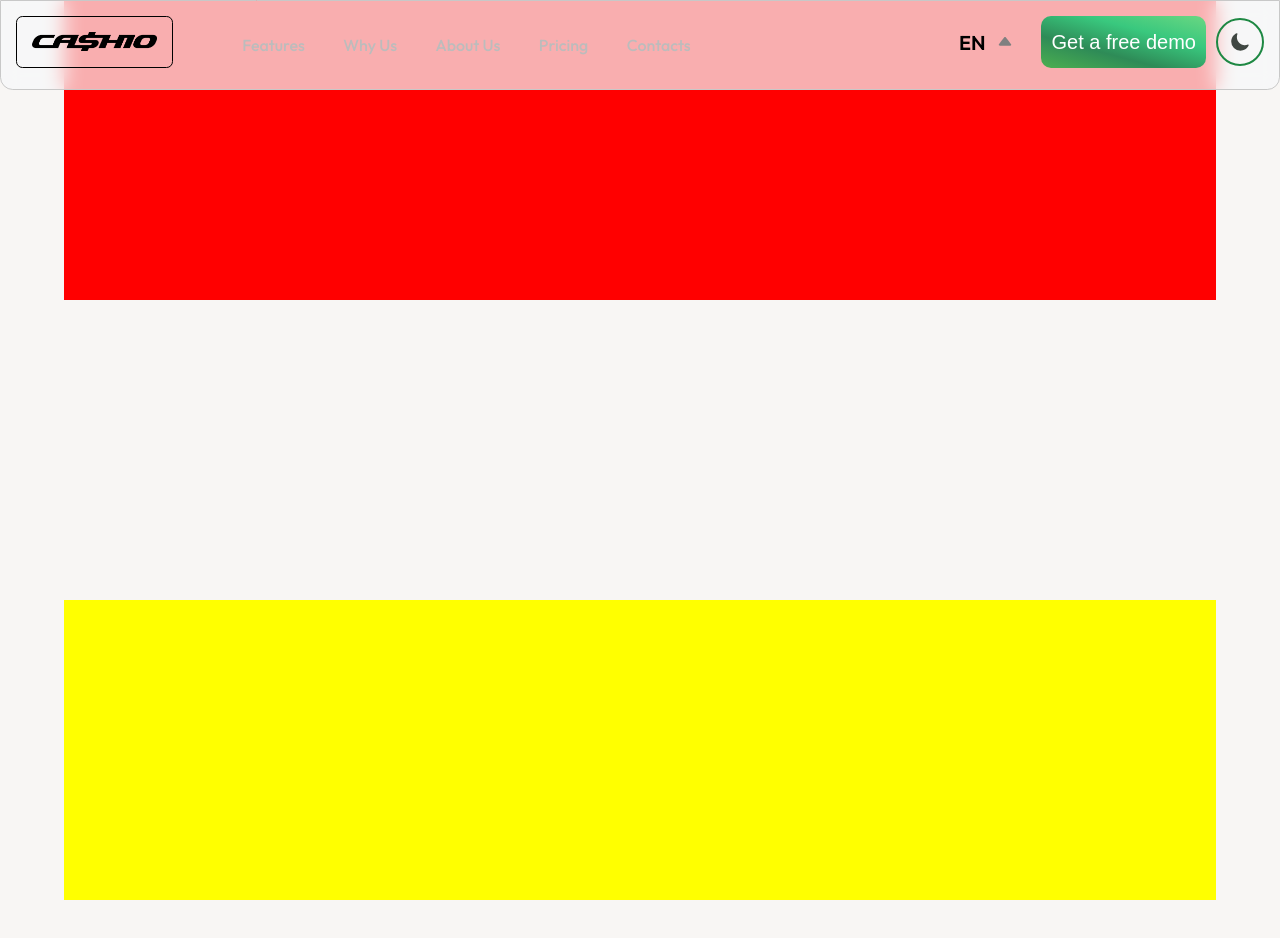
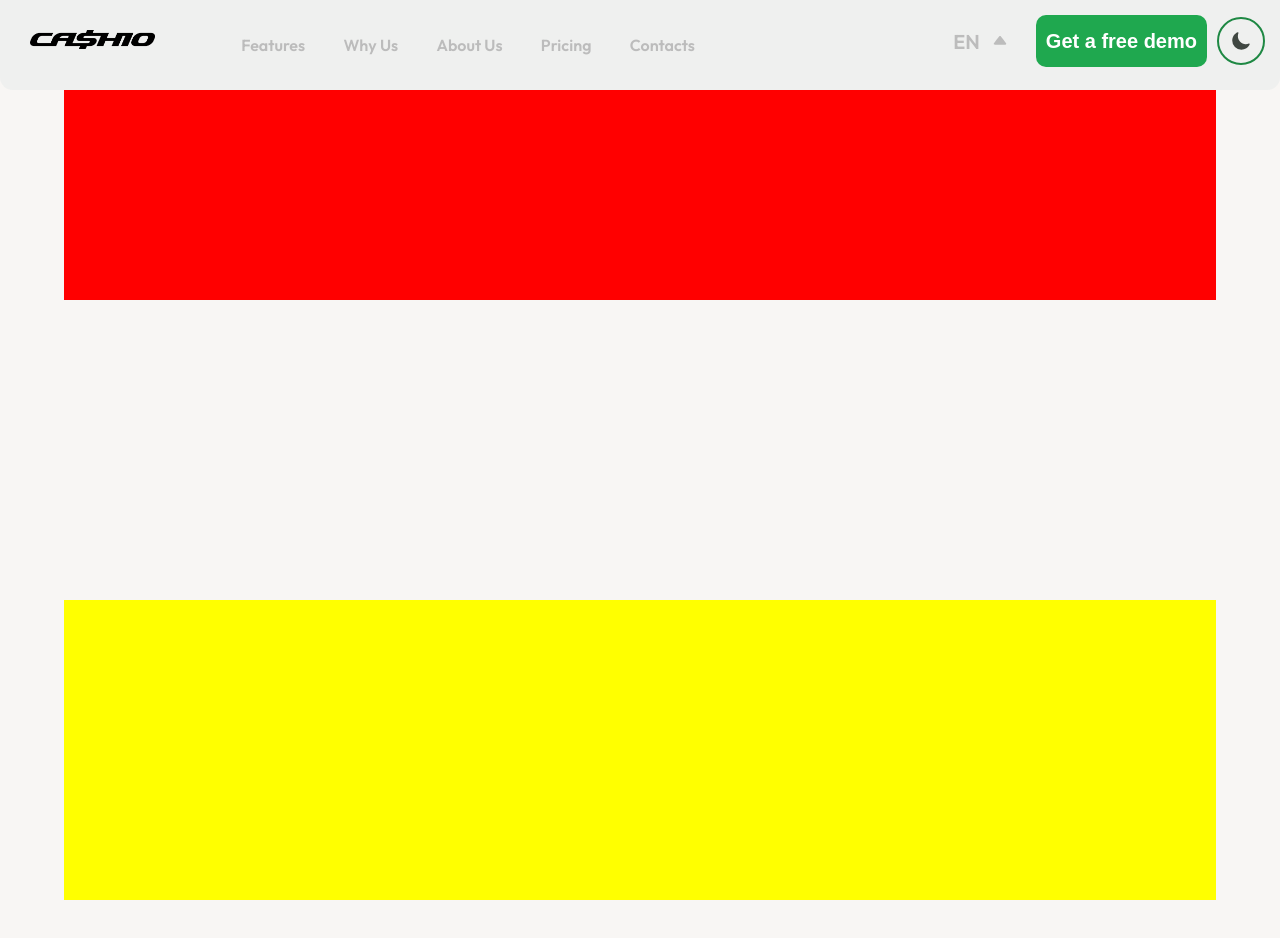
Before and after one commit to RevaGee/Cashio, a React (Create React App) app: page / in a window 1280 px wide. Shown: the top 938 px of the page. Built offline with nearby package versions, Linux system fonts and the light colour scheme.

Commit message:
corrected header styles

```diff
--- a/src/components/Header/styles.scss
+++ b/src/components/Header/styles.scss
@@ -5,11 +5,11 @@
     height: 35vw;
     border-bottom-left-radius: 1vw;
     border-bottom-right-radius: 1vw;
-	border: 1px solid grey;
+	//border: 1px solid grey;
 	position: fixed;
 	top: 0;
 	backdrop-filter: blur(10px);
-	background-color: rgba(247, 248, 250, 0.7);
+	background-color: var(--header_color);
 	box-sizing: border-box;
 	display: flex;
 	align-items: center;
@@ -23,7 +23,7 @@
 		flex-direction: column;
 
 		.logo {
-			border: 1px solid #000000;
+			//border: 1px solid #000000;
 			border-radius: 0.5vw;
 			padding: 15px;
 			cursor: pointer;
@@ -33,6 +33,7 @@
 			position: fixed;
 			left: 15px;
 			top: 15px;
+			filter: var(--logo_color);
 		}
 
 		img {
@@ -66,13 +67,13 @@
 				}
 
 				a {
-					font-weight: 500;
+					font-weight: 600;
 					color: var(--text_color);
 					text-decoration: none;
                     font-size: 2vw;
 
 					&:hover {
-						color: #3b9f46;
+						color: rgba(31, 168, 79, 0.87);
 					}
 				}
 			}
@@ -89,17 +90,18 @@
 			color: #ffffff;
 			margin-left: 10px;
 			cursor: pointer;
-			background: linear-gradient(
+			/*background: linear-gradient(
 				15deg,
 				#4caf50,
 				#2e8b57,
 				#39c87e,
 				#6ad782
-			);
+			);*/
+			background-color: #1FA84F;
 			border-radius: 10px;
 			border: none;
 			font-size: 20px;
-			font-weight: 500;
+			font-weight: 600;
 			padding: 10px;
 			display: flex;
 			align-items: center;
@@ -113,14 +115,14 @@
 	margin: 0 auto;
 	width: 100%;
 	height: 90px;
-	border: 1px solid #c8c8c8;
+	//border: 1px solid #c8c8c8;
     border-bottom-left-radius: 1vw;
     border-bottom-right-radius: 1vw;
 	position: fixed;
 	z-index: 3;
 	top: 0;
 	backdrop-filter: blur(10px);
-	background-color: rgba(247, 248, 250, 0.7);
+	background-color: var(--header_color);
 	box-sizing: border-box;
 	display: flex;
 	align-items: center;
@@ -131,7 +133,7 @@
 		display: flex;
 		align-items: center;
 		.logo {
-			border: 1px solid #000000;
+			//border: 1px solid #000000;
 			//border-radius: 0.5vw;
 			border-radius: 0.5vw;
 			//padding: 1vw;
@@ -145,6 +147,7 @@
             //left: 1vw;
             left: 15px;
             top: 15px;
+			filter: var(--logo_color);
 		}
 		img {
 			width: 125px;
@@ -164,13 +167,13 @@
 				}
 
 				a {
-					font-weight: 500;
+					font-weight: 600;
 					color: var(--text_color);
 					text-decoration: none;
 					transition: all 0.3s ease;
 
 					&:hover {
-						color: #4caf50;
+						color: rgba(31, 168, 79, 0.87);
 					}
 				}
 			}
@@ -187,17 +190,18 @@
 			color: #ffffff;
 			margin-left: 10px;
 			cursor: pointer;
-			background: linear-gradient(
+			/*background: linear-gradient(
 				15deg,
 				#4caf50,
 				#2e8b57,
 				#39c87e,
 				#6ad782
-			);
+			);*/
+			background-color: #1FA84F;
 			border-radius: 10px;
 			border: none;
 			font-size: 20px;
-			font-weight: 500;
+			font-weight: 600;
 			padding: 10px;
 			display: flex;
 			align-items: center;
@@ -269,6 +273,7 @@
 		display: flex;
 		align-items: center;
 		font-size: 20px;
+		color: var(--text_color)
 	}
 
 	.dropdown-icon {
@@ -278,7 +283,7 @@
 		transition: 0.3s ease-in-out all;
 		display: flex;
 		align-items: center;
-		fill: gray;
+		fill: var(--text_color);
 	}
 }
 
@@ -315,7 +320,7 @@ input[type='checkbox'] {
 	.middle {
 		height: 4px;
 		width: 30px;
-		background-color: black;
+		background-color: var(--burger_color);
 		border-radius: 50px;
 		position: absolute;
 		transition: 0.3s ease;
@@ -324,7 +329,7 @@ input[type='checkbox'] {
 		bottom: 0;
 		height: 4px;
 		width: 30px;
-		background: black;
+		background: var(--burger_color);
 		border-radius: 50px;
 		position: absolute;
 		transition: 0.3s ease;
@@ -333,7 +338,7 @@ input[type='checkbox'] {
 		top: 8px;
 		height: 4px;
 		width: 30px;
-		background: black;
+		background: var(--burger_color);
 		border-radius: 50px;
 		position: absolute;
 		transition: 0.3s ease;
```
